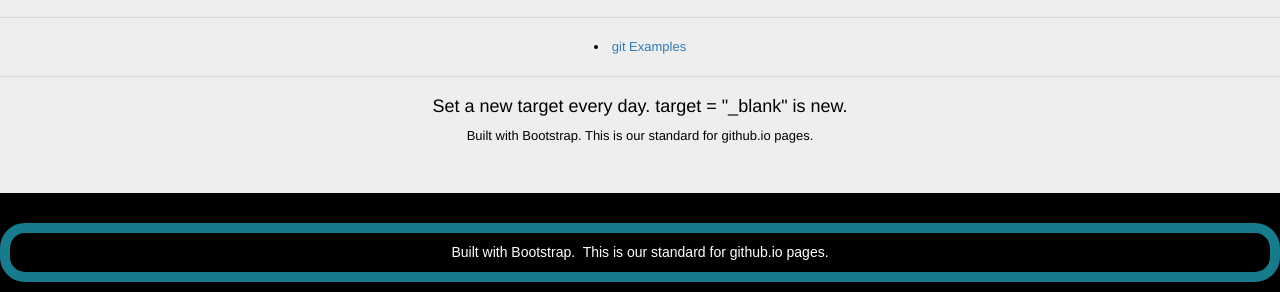
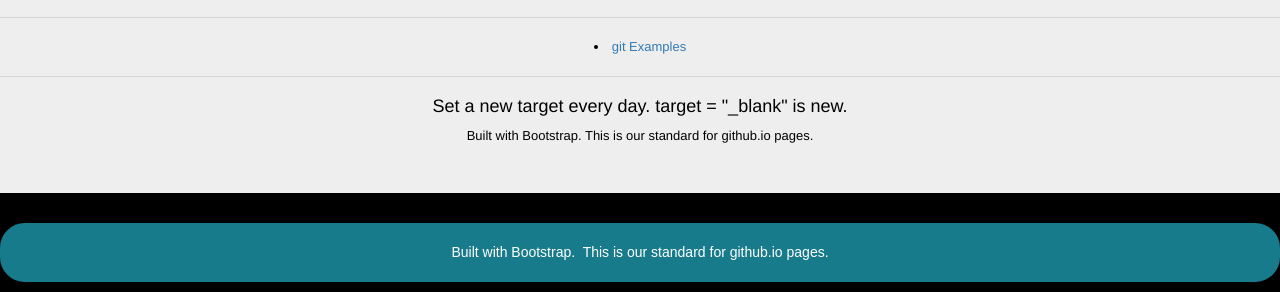
Before and after one commit to NathanRCross/NathanRCross.github.io, a plain HTML site: page index.html in a window 1280 px wide. Shown: the part 669-961 px from the top of the page. Drawn offline with nearby package versions, Linux system fonts and the light colour scheme.

Commit message:
Update custom.css

```diff
--- a/dist/css/custom.css
+++ b/dist/css/custom.css
@@ -20,7 +20,7 @@ background:#000000;
 
 pre {
 font-size:14px;
-	background-color:#000000;
+	background-color:#177B8B;
 	border-color:#177B8B;
 	color: #ffffff;
 	border-style: solid;
```
